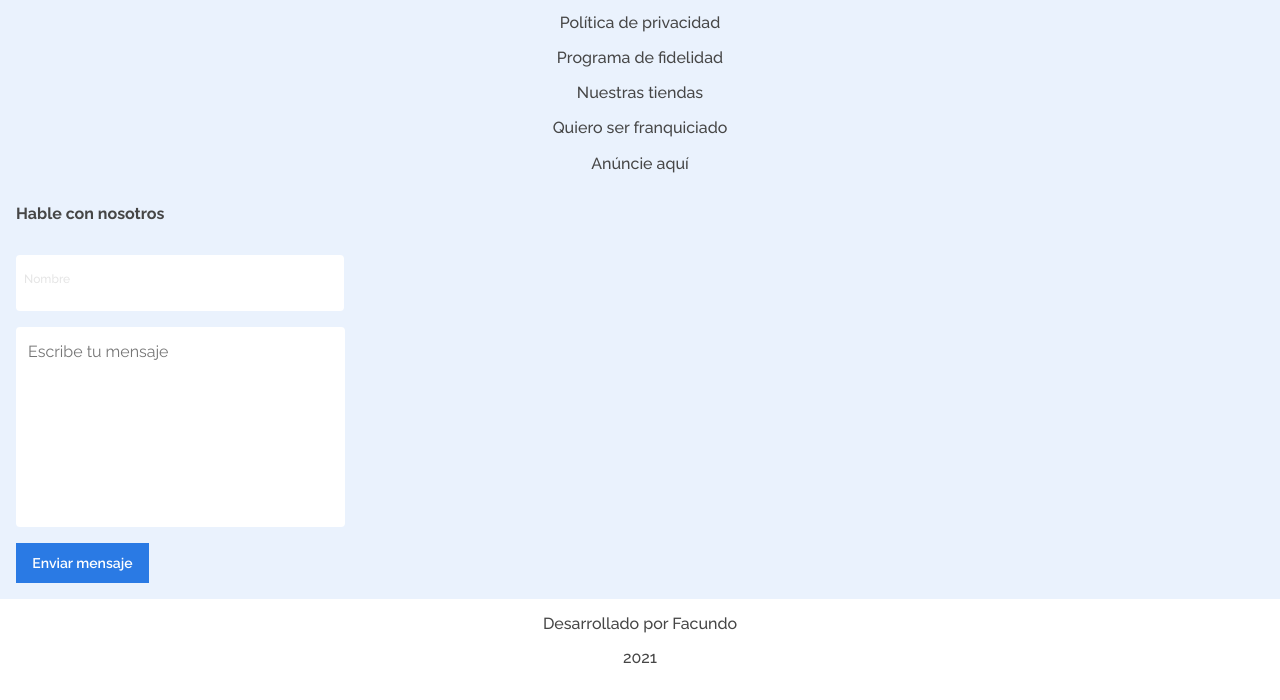
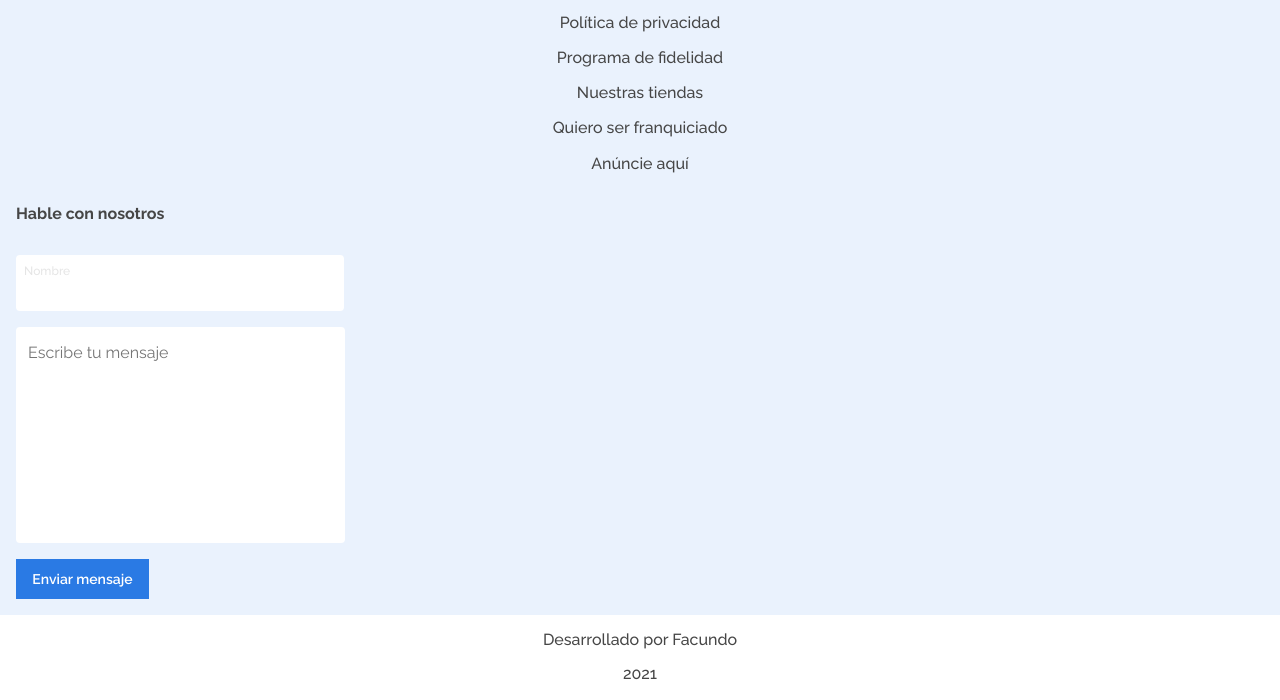
Before and after one commit to facundo37858/eCommerceAlura, a website: page frontEnd/products.html in a window 1280 px wide. Shown: the part 3037-3737 px from the top of the page. Drawn offline with Linux system fonts and the light colour scheme.

Commit message:
fix margin

```diff
--- a/frontEnd/styles/products/contact.css
+++ b/frontEnd/styles/products/contact.css
@@ -39,13 +39,13 @@
     line-height: 1rem;
     font-weight: 500;
     color: var(--color-text-secundary);
-    margin: 1rem 0.5rem 0;
+    margin: .5rem .5rem 0;
 }
 
 .contact__form__input__name{
     background-color: var(--color-primary);
     border: none;
-    margin: 0 0 0.5rem 0.75rem;
+    margin: 0 0 .5rem .75rem;
     width: 100%;
     font-size: 1rem;
     font-weight: 500;
@@ -65,6 +65,9 @@
     padding: 1rem 0.75rem 0;
     margin-bottom: 1rem;
     border-radius: 4px;
+    font-weight: 400;
+    font-size: 1rem;
+    line-height: 1.25rem;
 }
 
 .contact__form__btn{
```
